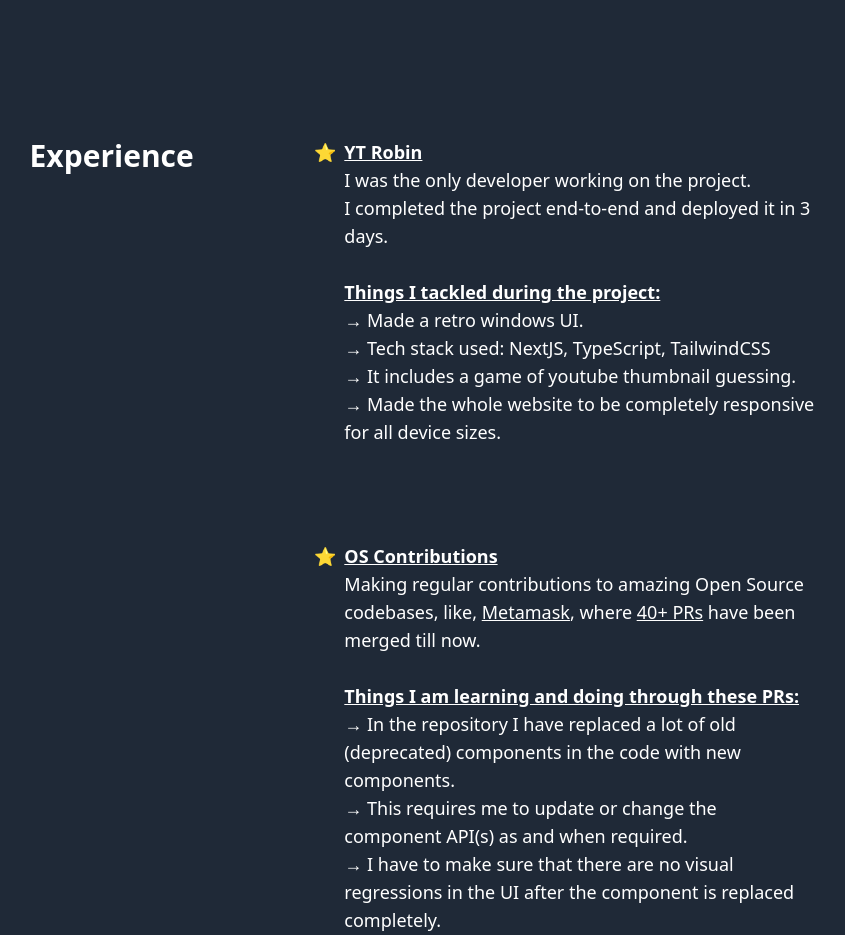
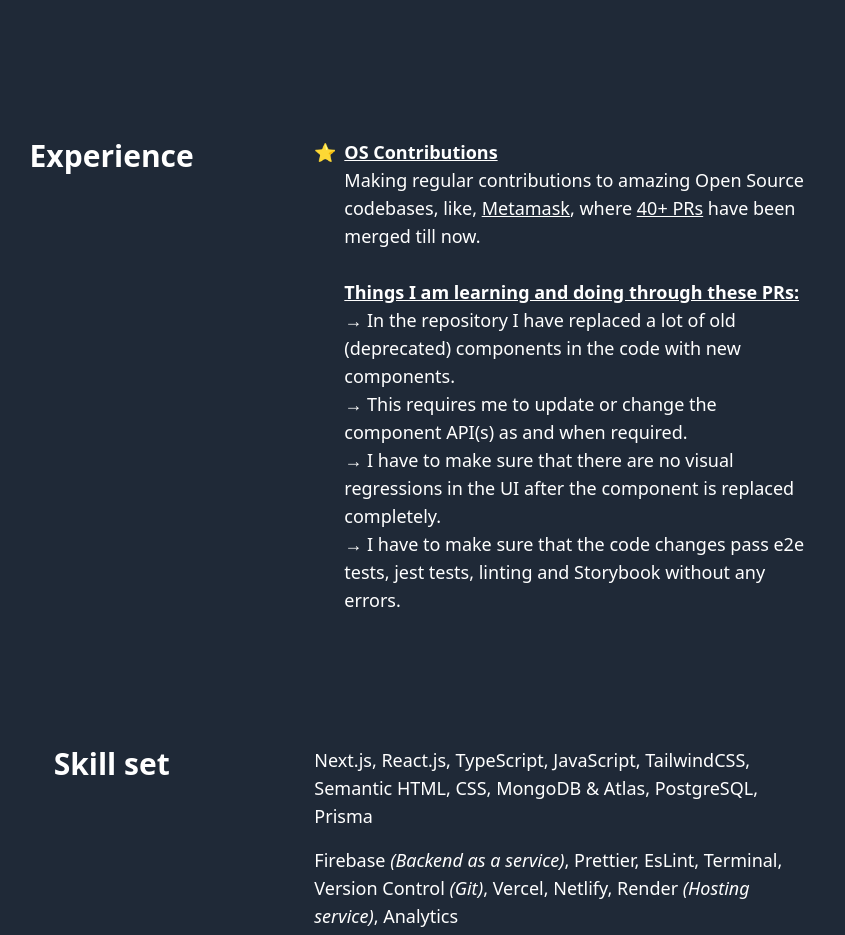
Before and after one commit to PrgrmrHarshShukla/Portfolio, a React (Vite) app in the folder client/: page / in a window 1280 px wide. Shown: the part 2480-3415 px from the top of the page, without its empty margins (123-968 px from the left). Built offline with nearby package versions, Linux system fonts and the light colour scheme.

Commit message:
Project images 2

```diff
--- a/client/src/components/Experience.jsx
+++ b/client/src/components/Experience.jsx
@@ -10,26 +10,7 @@ function Experience(props) {
 
        <div className={`sm:w-2/3 gap-24 sm:gap-24 sm:max-w-[500px] ${props.isDark ? "text-white " : "text-black "} flex flex-col justify-around gap-8 sm:gap-12 text-[15px] sm:text-lg`}>
 
-         <div className="flex flex-row gap-2">
-           <div className="">⭐</div>
-           <div>
-            <a href="https://www.ytrobin.com" target="_blank">
-              <p className='font-bold underline'>YT Robin</p>
-            </a>
-            <p>I was the only developer working on the project.</p>
-            <p>I completed the project end-to-end and deployed it in 3 days.</p>
-            <br />
-            <p className="font-semibold"><u>Things I tackled during the project:</u></p>
-            <ul>
-              <li>→ Made a retro windows UI.</li>
-              <li>→ Tech stack used: NextJS, TypeScript, TailwindCSS</li>
-              <li>→ It includes a game of youtube thumbnail guessing.</li>
-              {/* <li>→ Played with Hostinger and Netlify for CI/CD,</li> */}
-              {/* <li>→ Figured out the way to get image directly from system files for some forms whose print out was to be taken,</li> */}
-              <li>→ Made the whole website to be completely responsive for all device sizes.</li>
-            </ul>
-           </div>
-         </div>
+
          <div className="flex flex-row gap-2">
            <div className="">⭐</div>
            <div>
```
